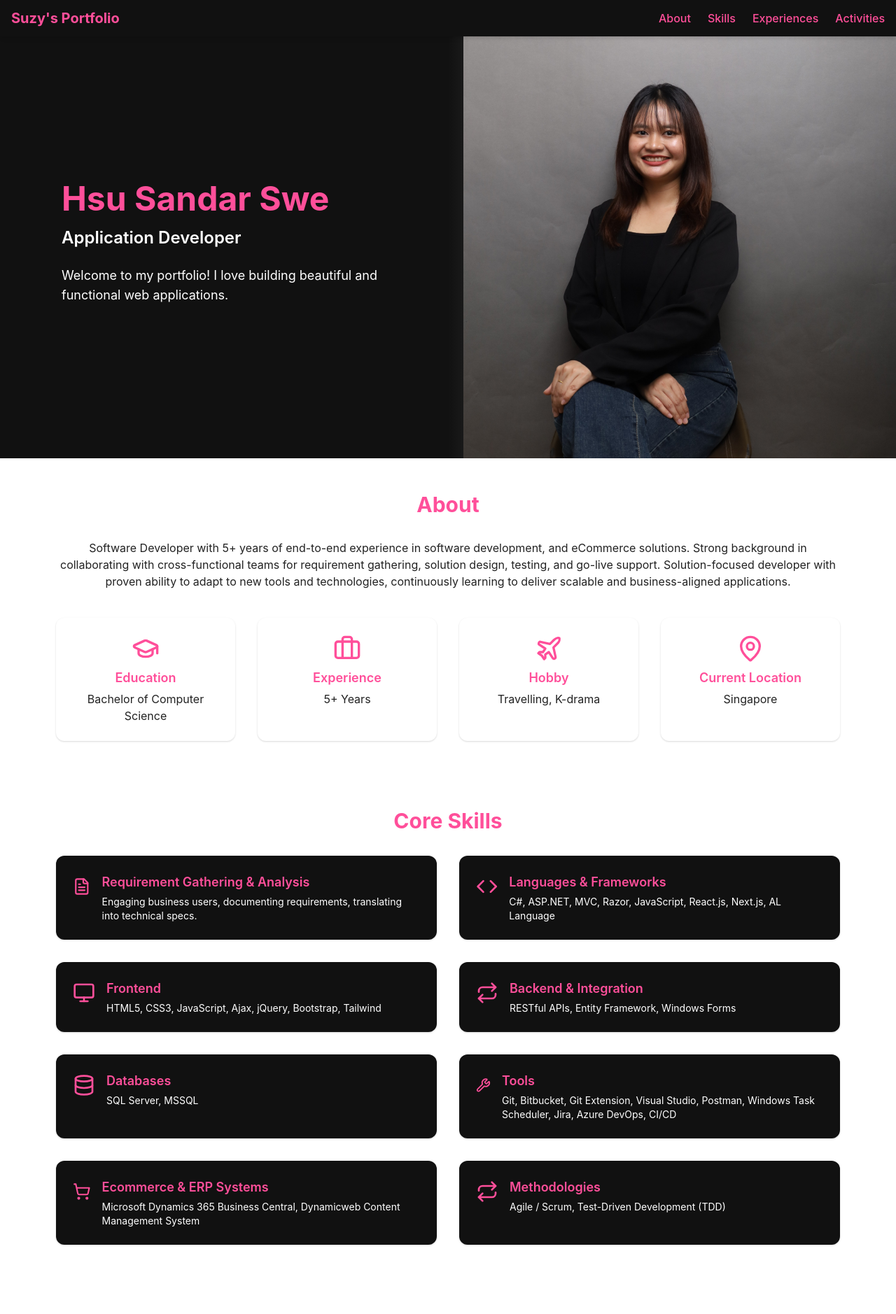
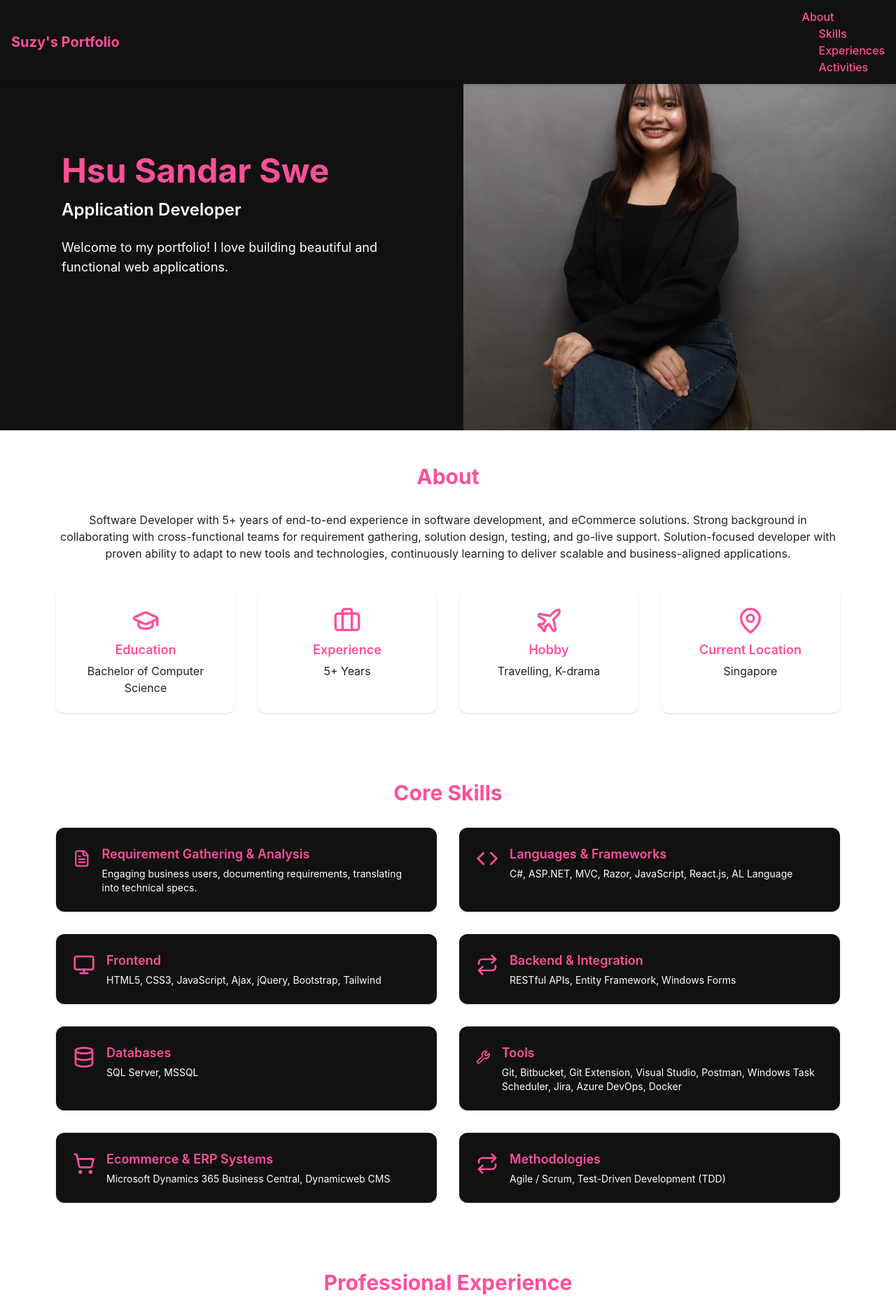
Before and after one commit to SuSandar12/suzy-portfolio, a React (Create React App) app: page / in a window 1280 px wide. Shown: the top 1878 px of the page at 70% size. Built offline with nearby package versions, Linux system fonts and the light colour scheme.

Commit message:
Fix banner gap and hide nav item for mobile view

```diff
--- a/src/components/Banner.jsx
+++ b/src/components/Banner.jsx
@@ -3,19 +3,26 @@ import profilePic from "../assets/profile.jpg";
 
 export default function Banner() {
   return (
-  <section className="min-h-[700px] mt-10 flex items-center justify-center bg-gradient-to-r from-black via-black to-pink-500 relative overflow-hidden">
+    <section className="min-h-[700px] flex items-center  justify-center md:bg-gradient-to-r bg-black from-black via-black to-pink-500 relative overflow-hidden">
       <div className="w-full flex flex-col md:flex-row items-center relative z-10">
-      <div className="relative w-full md:w-1/2  w-1/3 flex flex-col justify-center h[400px] px-4 md:px-12 mb-8 md:mb-0 md:ml-10 ml-20">
-        <h1 className="text-4xl md:text-5xl font-bold text-primary-pink mb-4">Hsu Sandar Swe</h1>
-        <h2 className="text-xl md:text-2xl font-semibold text-white mb-6">Application Developer</h2>
-        <p className="text-base md:text-lg text-white">Welcome to my portfolio! I love building beautiful and functional web applications.</p>
+        <div class="relative w-full md:w-1/2 flex flex-col mt-20 md:mt-0 justify-center h-[400px] px-4 md:px-12 mb-8 md:mb-0 md:ml-10">
+          <h1 class="text-4xl md:text-5xl font-bold text-primary-pink mb-4">
+            Hsu Sandar Swe
+          </h1>
+          <h2 class="text-xl md:text-2xl font-semibold text-white mb-6">
+            Application Developer
+          </h2>
+          <p class="text-base md:text-lg text-white break-words">
+            Welcome to my portfolio! I love building beautiful and functional
+            web applications.
+          </p>
         </div>
         <div className="w-full md:w-1/2 w-2/3 h-[400px] md:h-[400px] p-0 m-0 flex">
           <img
             src={profilePic}
             alt="Suzy"
             className="w-full h-full object-cover rounded-none p-0 m-0"
-          style={{zIndex: 20}}
+            style={{ zIndex: 20 }}
           />
         </div>
       </div>
--- a/src/components/Nav.jsx
+++ b/src/components/Nav.jsx
@@ -5,7 +5,7 @@ export default function Nav() {
     <nav className="bg-black shadow-md fixed w-full top-0 left-0 z-50">
       <div className="max-w-7xl mx-auto px-4 py-3 flex justify-between items-center">
         <div className="text-xl font-bold text-primary-pink">Suzy's Portfolio</div>
-        <ul className="flex space-x-6">
+        <ul className="flex space-x-6 hidden md:block">
           <li>
             <a href="#about" className="text-gray-700 hover:text-pink-600 font-medium">About</a>
           </li>
--- a/src/components/Skills.jsx
+++ b/src/components/Skills.jsx
@@ -6,7 +6,6 @@ export default function Skills() {
     <section id="skills" className="max-w-6xl mx-auto py-12 px-4">
       <h2 className="text-3xl font-bold text-primary-pink mb-8 text-center">Core Skills</h2>
       <div className="grid grid-cols-1 md:grid-cols-2 gap-8">
-        {/* Requirement Gathering & Analysis */}
   <div className="bg-black rounded-xl shadow p-6 flex items-start gap-4">
           <FileText className="w-8 h-8 text-primary-pink mt-1" />
           <div>
@@ -14,15 +13,13 @@ export default function Skills() {
             <p className="text-white text-sm">Engaging business users, documenting requirements, translating into technical specs.</p>
           </div>
         </div>
-        {/* Languages & Frameworks */}
         <div className="bg-black rounded-xl shadow p-6 flex items-start gap-4">
           <Code className="w-8 h-8 text-primary-pink mt-1" />
           <div>
             <h3 className="text-lg font-semibold text-primary-pink mb-1">Languages & Frameworks</h3>
-            <p className="text-white text-sm">C#, ASP.NET, MVC, Razor, JavaScript, React.js, Next.js, AL Language</p>
+            <p className="text-white text-sm">C#, ASP.NET, MVC, Razor, JavaScript, React.js, AL Language</p>
           </div>
         </div>
-        {/* Frontend */}
         <div className="bg-black rounded-xl shadow p-6 flex items-start gap-4">
           <Monitor className="w-8 h-8 text-primary-pink mt-1" />
           <div>
@@ -30,7 +27,6 @@ export default function Skills() {
             <p className="text-white text-sm">HTML5, CSS3, JavaScript, Ajax, jQuery, Bootstrap, Tailwind</p>
           </div>
         </div>
-        {/* Backend & Integration */}
         <div className="bg-black rounded-xl shadow p-6 flex items-start gap-4">
           <Repeat className="w-8 h-8 text-primary-pink mt-1" />
           <div>
@@ -38,7 +34,6 @@ export default function Skills() {
             <p className="text-white text-sm">RESTful APIs, Entity Framework, Windows Forms</p>
           </div>
         </div>
-        {/* Databases */}
         <div className="bg-black rounded-xl shadow p-6 flex items-start gap-4">
           <Database className="w-8 h-8 text-primary-pink mt-1" />
           <div>
@@ -46,23 +41,20 @@ export default function Skills() {
             <p className="text-white text-sm">SQL Server, MSSQL</p>
           </div>
         </div>
-        {/* Tools */}
         <div className="bg-black rounded-xl shadow p-6 flex items-start gap-4">
           <Wrench className="w-8 h-8 text-primary-pink mt-1" />
           <div>
             <h3 className="text-lg font-semibold text-primary-pink mb-1">Tools</h3>
-            <p className="text-white text-sm">Git, Bitbucket, Git Extension, Visual Studio, Postman, Windows Task Scheduler, Jira, Azure DevOps, CI/CD</p>
+            <p className="text-white text-sm">Git, Bitbucket, Git Extension, Visual Studio, Postman, Windows Task Scheduler, Jira, Azure DevOps, Docker</p>
           </div>
         </div>
-        {/* Ecommerce & ERP Systems */}
         <div className="bg-black rounded-xl shadow p-6 flex items-start gap-4">
           <ShoppingCart className="w-8 h-8 text-primary-pink mt-1" />
           <div>
             <h3 className="text-lg font-semibold text-primary-pink mb-1">Ecommerce & ERP Systems</h3>
-            <p className="text-white text-sm">Microsoft Dynamics 365 Business Central, Dynamicweb Content Management System</p>
+            <p className="text-white text-sm">Microsoft Dynamics 365 Business Central, Dynamicweb CMS</p>
           </div>
         </div>
-        {/* Methodologies */}
         <div className="bg-black rounded-xl shadow p-6 flex items-start gap-4">
           <Repeat className="w-8 h-8 text-primary-pink mt-1" />
           <div>
```
Lines whose indentation alone changed are shown as unchanged.
